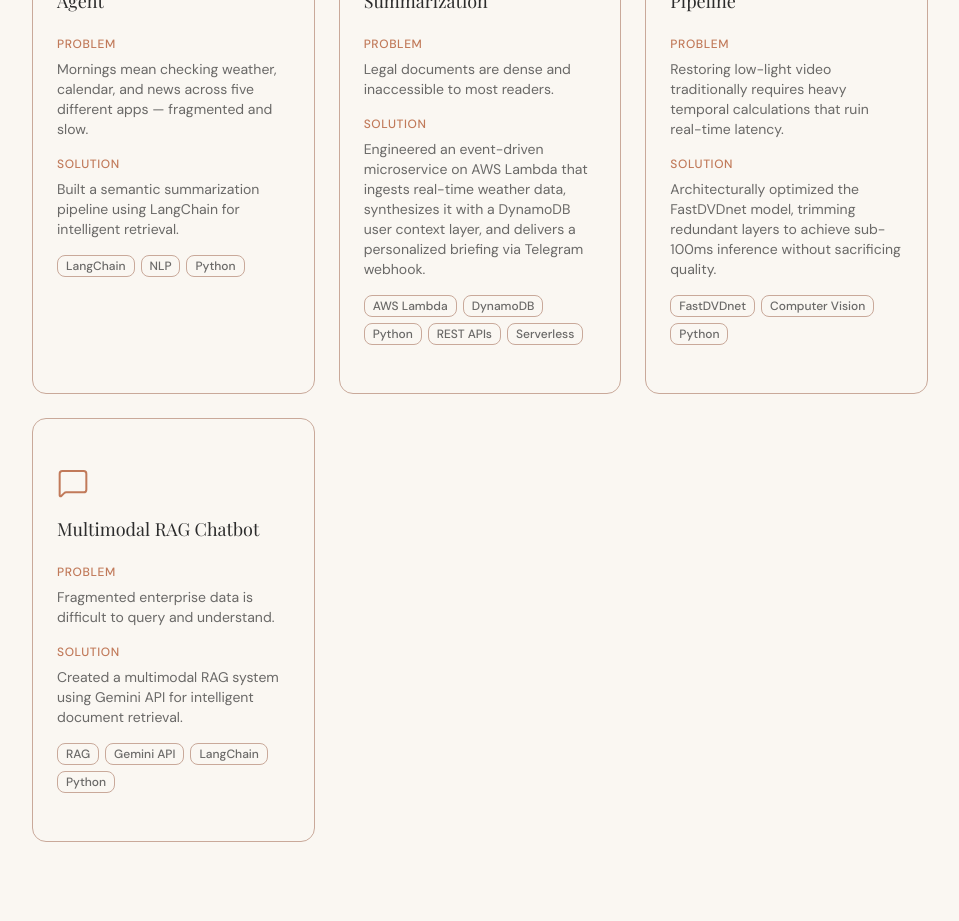
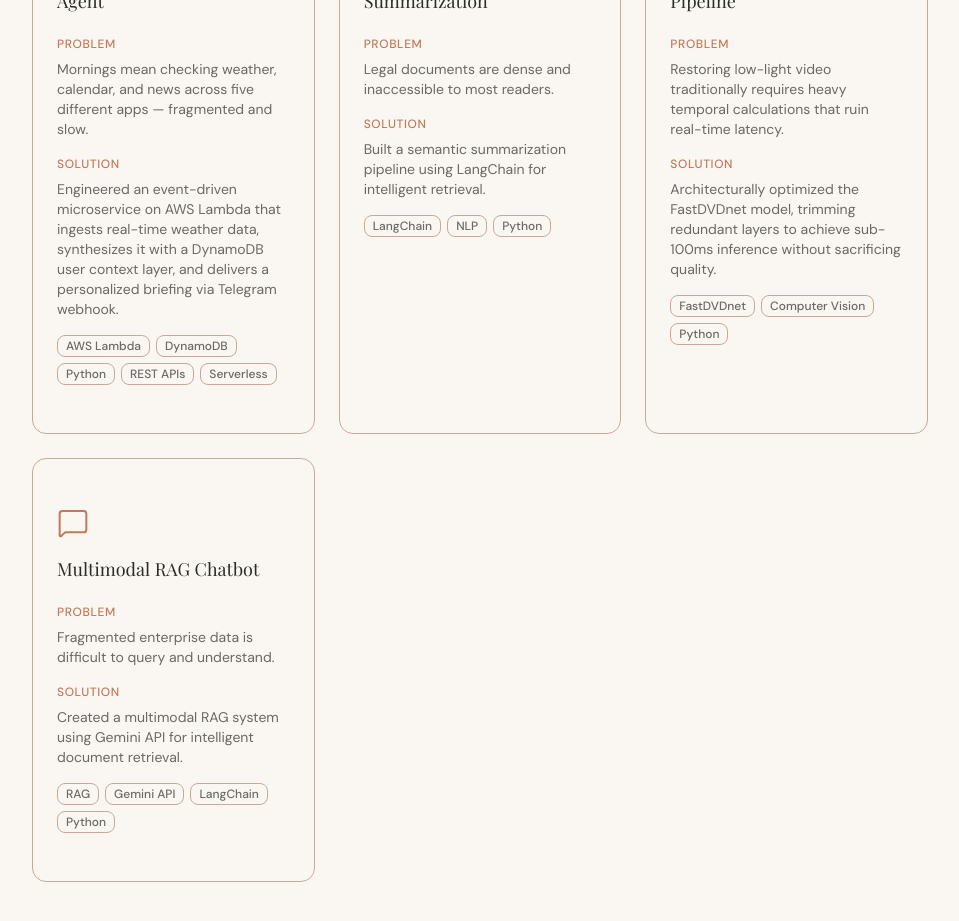
Before and after one commit to riyamit241/Riya_Portfolio, a Next.js app: page / in a window 1280 px wide. Shown: the part 2420-3341 px from the top of the page, without its empty margins (160-1119 px from the left). Built offline with nearby package versions, Linux system fonts and the light colour scheme; a web font is replaced by a local one.

Commit message:
fix project description mistakes

```diff
--- a/app/page.tsx
+++ b/app/page.tsx
@@ -77,15 +77,15 @@ const projects = [
     icon: Cloud,
     name: "Serverless Daily Briefing Agent",
     problem: "Mornings mean checking weather, calendar, and news across five different apps — fragmented and slow.",
-    solution: "Built a semantic summarization pipeline using LangChain for intelligent retrieval.",
-    tags: ["LangChain", "NLP", "Python"],
+    solution: "  Engineered an event-driven microservice on AWS Lambda that ingests real-time weather data, synthesizes it with a DynamoDB user context layer, and delivers a personalized briefing via Telegram webhook.",
+    tags: ["AWS Lambda", "DynamoDB", "Python", "REST APIs", "Serverless"],
   },
     {
     icon: FileText,
     name: "Legislative Document Summarization",
     problem: "Legal documents are dense and inaccessible to most readers.",
-    solution: "Engineered an event-driven microservice on AWS Lambda that ingests real-time weather data, synthesizes it with a DynamoDB user context layer, and delivers a personalized briefing via Telegram webhook.",
-    tags: ["AWS Lambda", "DynamoDB", "Python", "REST APIs", "Serverless"],
+    solution: "Built a semantic summarization pipeline using LangChain for intelligent retrieval.",
+    tags: ["LangChain", "NLP", "Python"],
   },
   {
     icon: Activity,
```
